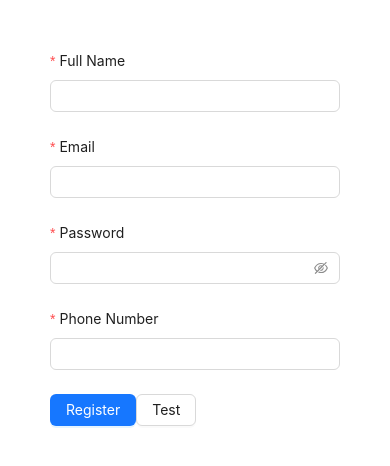
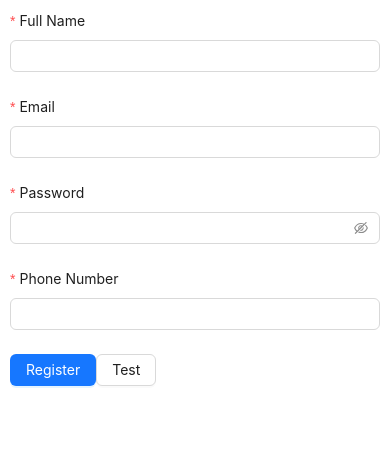
Before and after one commit to BaoAnNguyen1903/Website-booking-movie-ticket-by-Springboot-ReactJS-, a React (Create React App) app: page /register in a window 390 px wide. Shown: the top 466 px of the page. Built offline with nearby package versions, Linux system fonts and the light colour scheme.

Commit message:
#91. Responsive

```diff
--- a/src/pages/register.jsx
+++ b/src/pages/register.jsx
@@ -1,4 +1,4 @@
-import { Button, Input, Form, notification } from "antd";
+import { Button, Input, Form, notification, Row, Col } from "antd";
 import { registerUserAPI } from "../services/api.service";
 import { useNavigate } from "react-router-dom";
 
@@ -30,13 +30,11 @@ const RegisterPage = () => {
       form={form}
       layout="vertical"
       onFinish={onFinish}
+      style={{ margin: "10px" }}
       //   onFinishFailed={onFinishFailed}
     >
-      <div
-        style={{
-          margin: "50px"
-        }}
-      >
+      <Row justify={"center"}>
+        <Col xs={24} md={8}>
           <Form.Item
             label="Full Name"
             name="fullName"
@@ -49,7 +47,11 @@ const RegisterPage = () => {
           >
             <Input />
           </Form.Item>
+        </Col>
+      </Row>
 
+      <Row justify={"center"}>
+        <Col xs={24} md={8}>
           <Form.Item
             label="Email"
             name="email"
@@ -62,7 +64,11 @@ const RegisterPage = () => {
           >
             <Input />
           </Form.Item>
+        </Col>
+      </Row>
 
+      <Row justify={"center"}>
+        <Col xs={24} md={8}>
           <Form.Item
             label="Password" // giống thẻ spanspan
             name="password"
@@ -75,7 +81,11 @@ const RegisterPage = () => {
           >
             <Input.Password />
           </Form.Item>
+        </Col>
+      </Row>
 
+      <Row justify={"center"}>
+        <Col xs={24} md={8}>
           <Form.Item
             label="Phone Number"
             name="phone"
@@ -89,7 +99,11 @@ const RegisterPage = () => {
           >
             <Input />
           </Form.Item>
+        </Col>
+      </Row>
 
+      <Row justify={"center"}>
+        <Col xs={24} md={8}>
           <div>
             <Button onClick={() => form.submit()} type="primary">
               Register
@@ -107,7 +121,8 @@ const RegisterPage = () => {
               Test
             </Button>
           </div>
-      </div>
+        </Col>
+      </Row>
     </Form>
   );
 };
```
Lines whose indentation alone changed are shown as unchanged.
